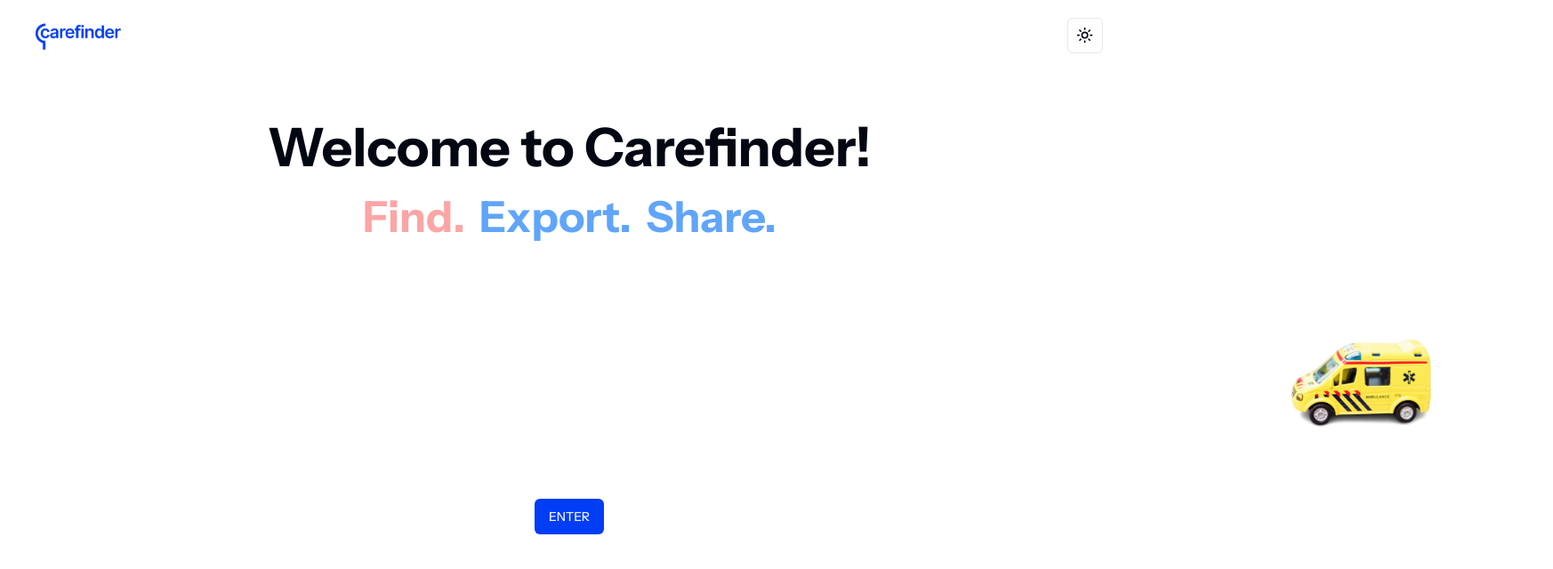
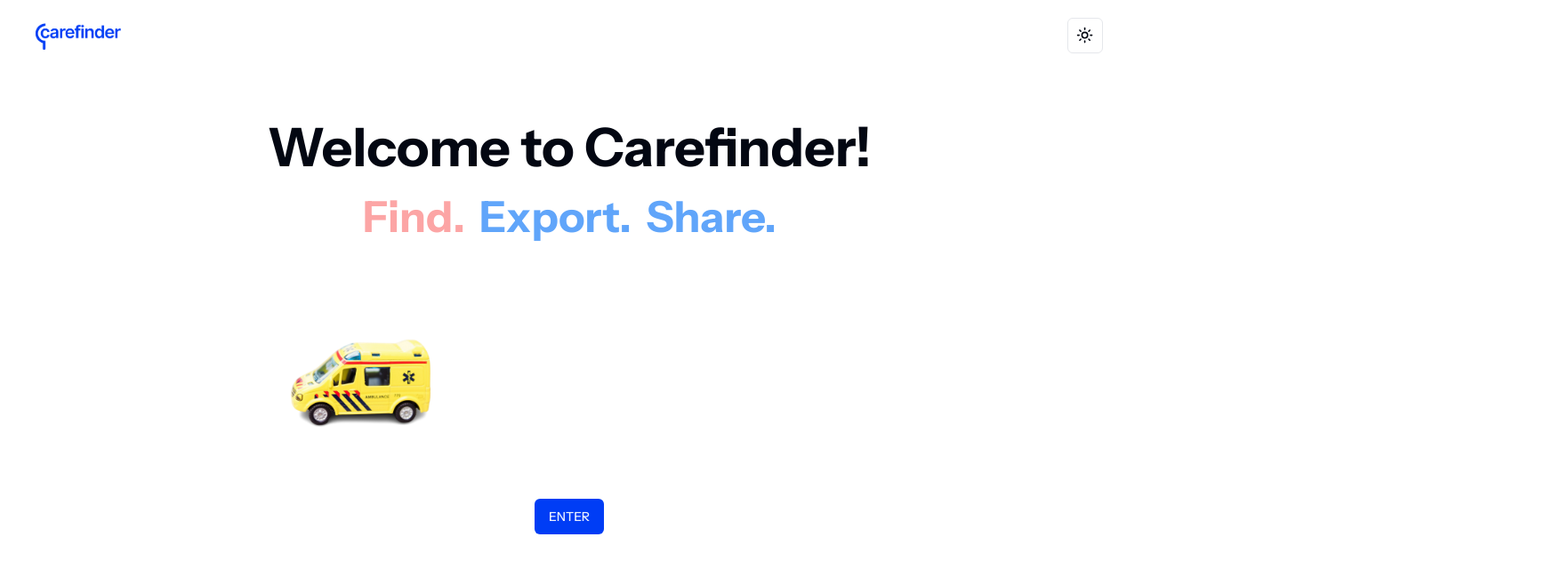
Before and after one commit to nikolasdevs/carefinder, a Next.js app: page / in a window 1280 px wide. Shown: the top 640 px of the page at 89% size, 1746 px wide, since content can reach past the window. Built offline with nearby package versions, Linux system fonts and the light colour scheme.

Commit message:
image animation adjusted

```diff
--- a/app/page.tsx
+++ b/app/page.tsx
@@ -77,7 +77,7 @@
               scale: 1,
             }}
             transition={{
-              duration: 5,
+              duration: 10,
               ease: "easeInOut",
               repeat: Infinity,
             }}
```
